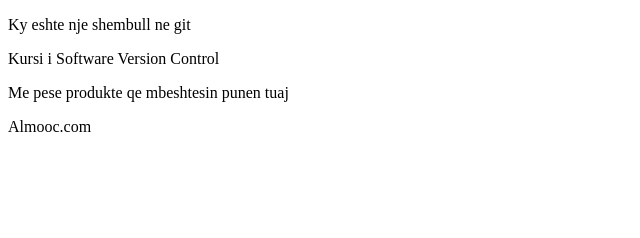
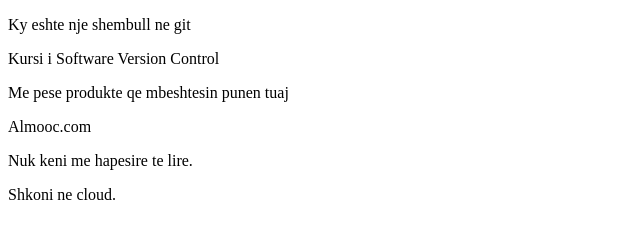
Before and after one commit to Almooc/BSVC, a plain HTML site: page Index.html in a window 1280 px wide. Shown: the whole page, without its empty margins (0-640 px from the left). Drawn offline with Linux system fonts and the light colour scheme.

Commit message:
Shtimi i elementit div

```diff
--- a/Index.html
+++ b/Index.html
@@ -8,5 +8,10 @@
 <p>Kursi i Software Version Control</p>
 <p>Me pese produkte qe mbeshtesin punen tuaj</p>
 <p>Almooc.com</p>
+<div>
+<p>Nuk keni me hapesire te lire.</p>
+<p>Shkoni ne cloud.</p>
+
+</div>
 </body>
 </html>
```
